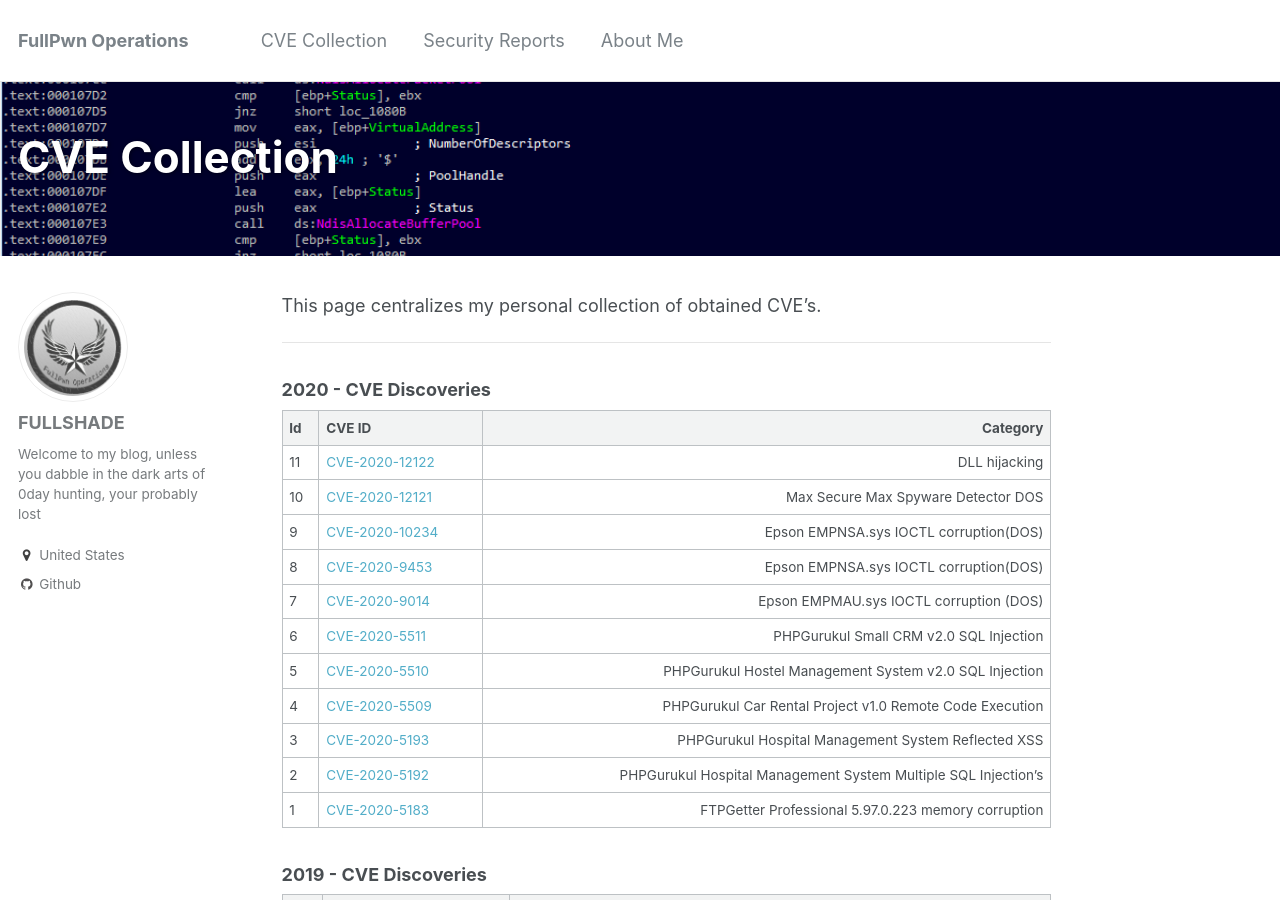
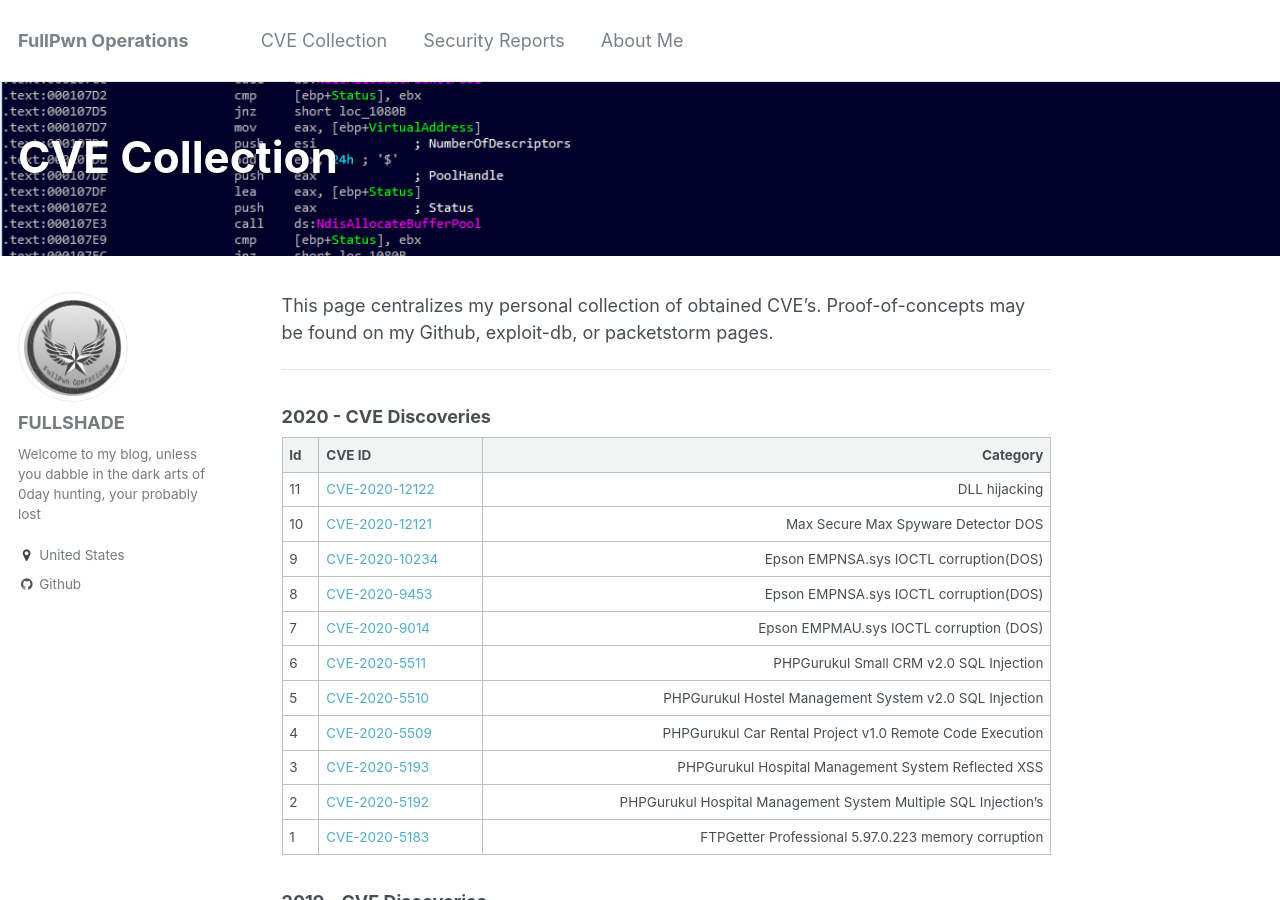
Before and after one commit to asdyxcyxc/FULLSHADE.github.io, a Jekyll site: the page built from _pages/cves.md, in a window 1280 px wide and 900 px high. Built offline with Jekyll 4.4.1, drawn with Linux system fonts in a browser that asks for light colours.

Commit message:
Update cves.md

```diff
--- a/_pages/cves.md
+++ b/_pages/cves.md
@@ -7,7 +7,7 @@
 permalink: /cves.html
 ---
 
-This page centralizes my personal collection of obtained CVE's.
+This page centralizes my personal collection of obtained CVE's. Proof-of-concepts may be found on my Github, exploit-db, or packetstorm pages.
 
 ----
 
```
